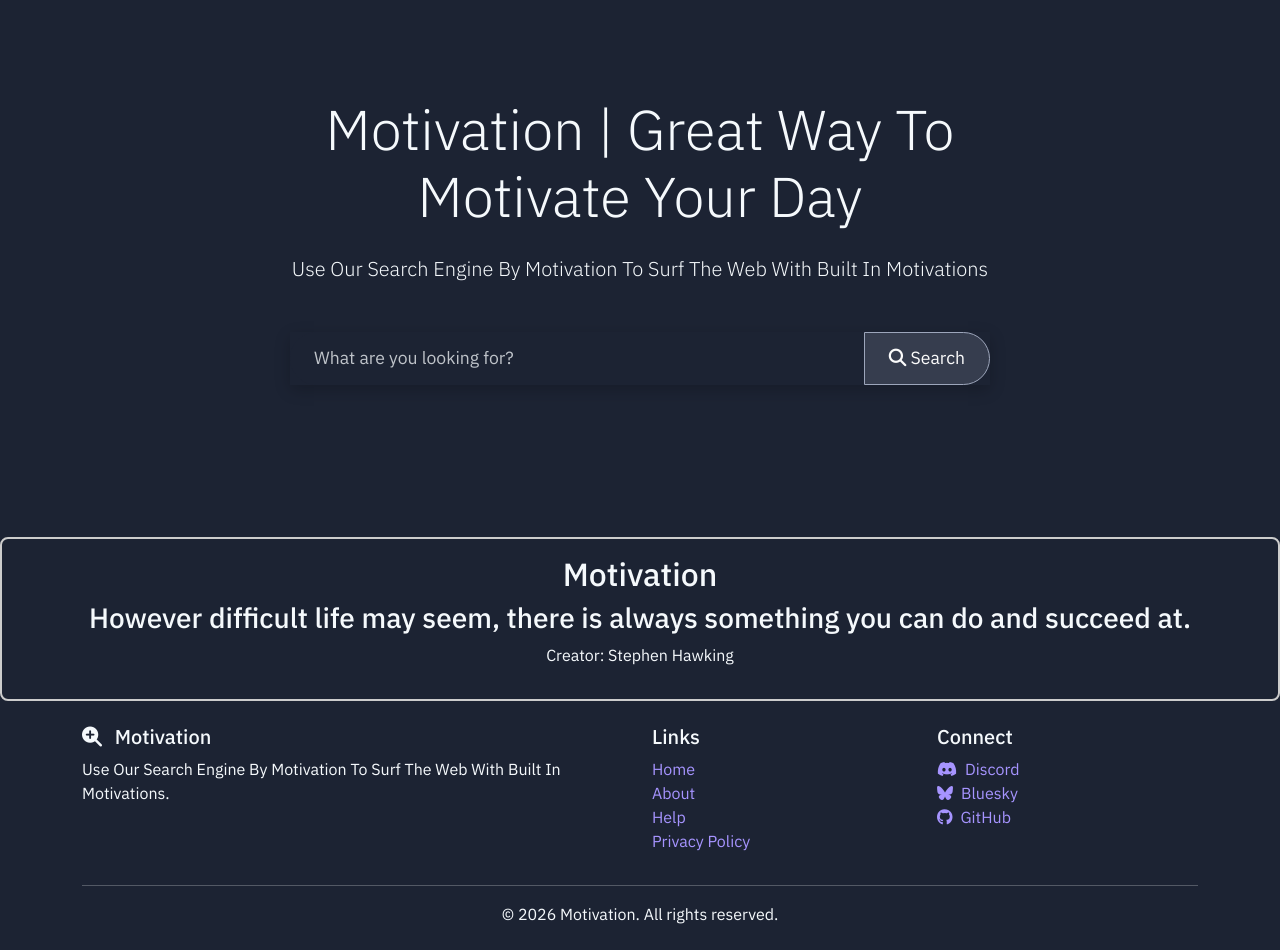
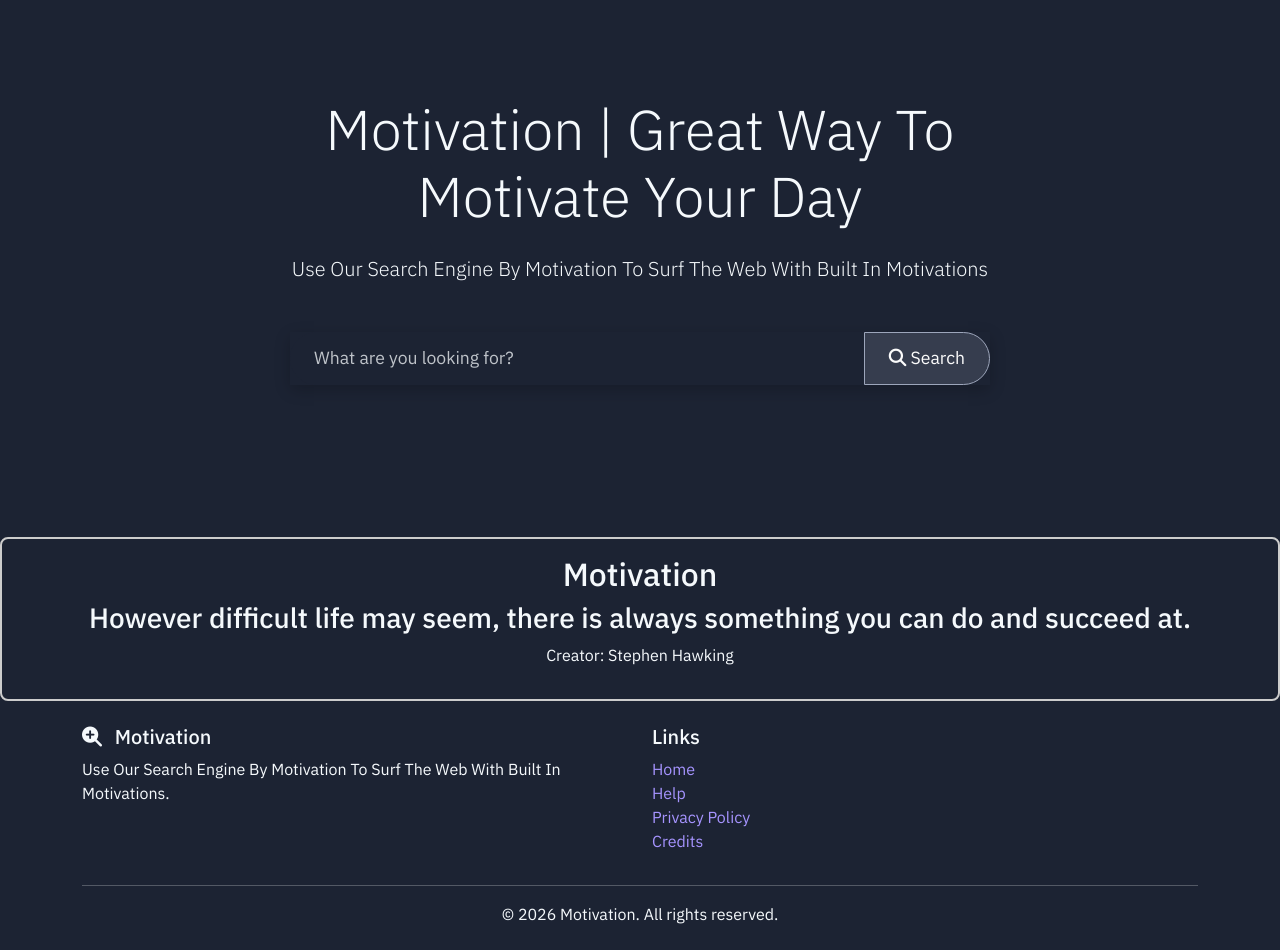
Before and after one commit to Motivation-Project/Motivation, a browser extension: page index.html in a window 1280 px wide. Drawn offline with Linux system fonts and the light colour scheme.

Commit message:
added credits and changed things.

```diff
--- a/index.html
+++ b/index.html
@@ -6,7 +6,6 @@
     <title> Motivation</title>
 
 
-<script src="hcaptcha.js" async defer></script>
 
 
     <!-- Bootstrap CSS (Replit Dark Theme) -->
@@ -124,17 +123,10 @@
                     <h5>Links</h5>
                     <ul class="list-unstyled">
                         <li><a href="index.html" class="text-decoration-none">Home</a></li>
-                        <li><a href="about.html" class="text-decoration-none">About</a></li>
-                        <li><a href="#" class="text-decoration-none">Help</a></li>
+                        <li><a href="https://motivation.anirudh.is-a.dev" class="text-decoration-none">Help</a></li>
                         <li><a href="privacy-policy.html" class="text-decoration-none">Privacy Policy</a></li>
-                    </ul>
-                </div>
-                <div class="col-md-3">
-                    <h5>Connect</h5>
-                    <ul class="list-unstyled">
-                        <li><a href="https://discord.gg/V8EHewRu9a" class="text-decoration-none"><i class="fab fa-discord me-2"></i>Discord</a></li>
-                        <li><a href="https://bsky.app/profile/meowcat767.bsky.social" class="text-decoration-none"><i class="fab fa-bluesky me-2"></i>Bluesky</a></li>
-                        <li><a href="https://github.com/Alto-Inc" class="text-decoration-none"><i class="fab fa-github me-2"></i>GitHub</a></li>
+                          <li><a href="credits.html" class="text-decoration-none">Credits</a></li>
+
                     </ul>
                 </div>
             </div>
--- a/motivation-api.js
+++ b/motivation-api.js
@@ -1,4 +1,3 @@
-// Array of Motivations
 const motivations = [
   {
     name: "However difficult life may seem, there is always something you can do and succeed at.",
```
Also changed, not shown: credits.html (added, +5 -0 lines), manifest.json.
